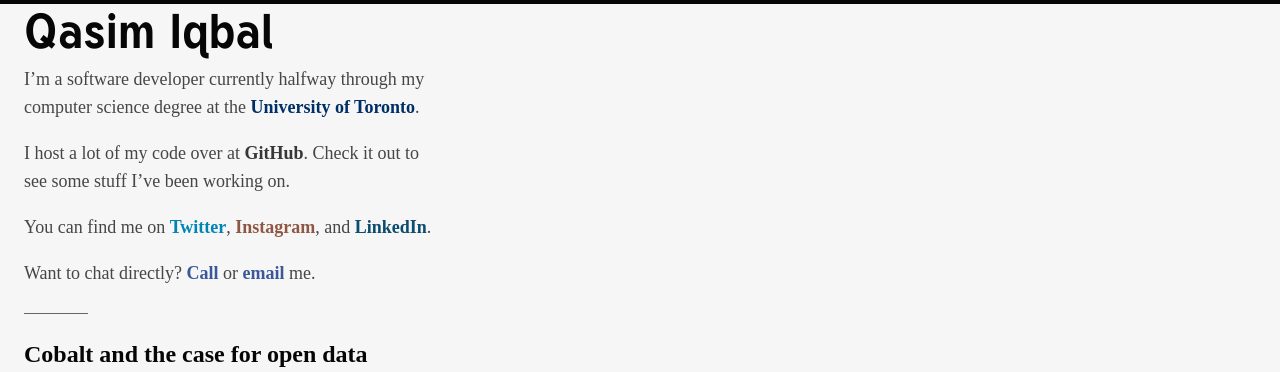
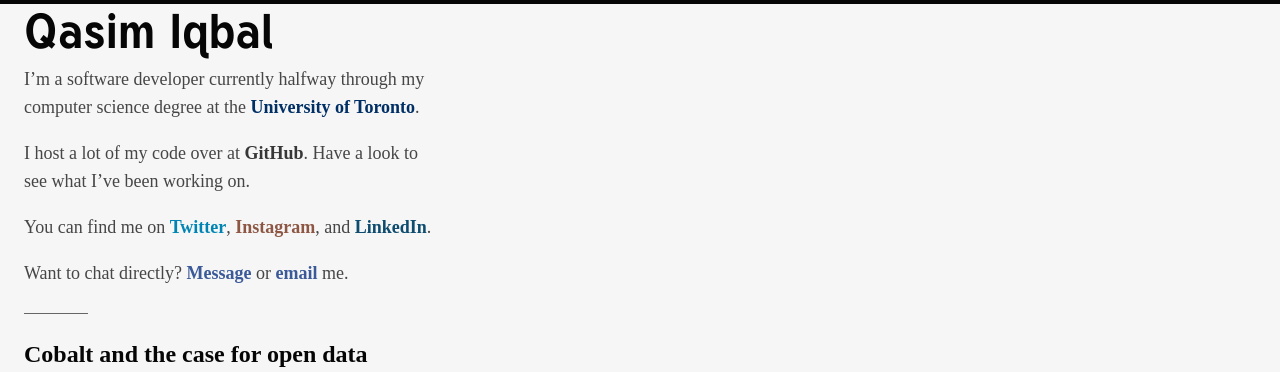
Before and after one commit to qasim/qas.im, a Jekyll site: the page built from index.html, in a window 1280 px wide. Shown: the top 372 px of the page. Built offline with Jekyll 4.4.1, drawn with Linux system fonts in a browser that asks for light colours; some web fonts are replaced.

Commit message:
Add Messenger link instead of phone number

```diff
--- a/index.html
+++ b/index.html
@@ -9,13 +9,13 @@
     I’m a software developer currently halfway through my computer science degree at the <a id="uoft" href="http://www.utoronto.ca/" target="_blank">University of Toronto</a>.
   </p>
   <p>
-    I host a lot of my code over at <a id="github" href="https://github.com/Qasim" target="_blank">GitHub</a>. Check it out to see some stuff I’ve been working on.
+    I host a lot of my code over at <a id="github" href="https://github.com/Qasim" target="_blank">GitHub</a>. Have a look to see what I’ve been working on.
   </p>
   <p>
     You can find me on <a id="twitter" href="https://twitter.com/DrQas" target="_blank">Twitter</a>, <a id="instagram" href="https://instagram.com/DrQas/" target="_blank">Instagram</a>, and <a id="linkedin" href="https://www.linkedin.com/in/DrQas" target="_blank">LinkedIn</a>.
   </p>
   <p>
-    Want to chat directly? <a href="tel:18076290793">Call</a> or <a href="mailto:me@qas.im">email</a> me.
+    Want to chat directly? <a href="https://m.me/q45im">Message</a> or <a href="mailto:me@qas.im">email</a> me.
   </p>
   <!-- p>
     Check out my <a href="assets/pdf/Resume.pdf" target="_blank">résumé</a> if you're interesting in discussing opportunities.
```
